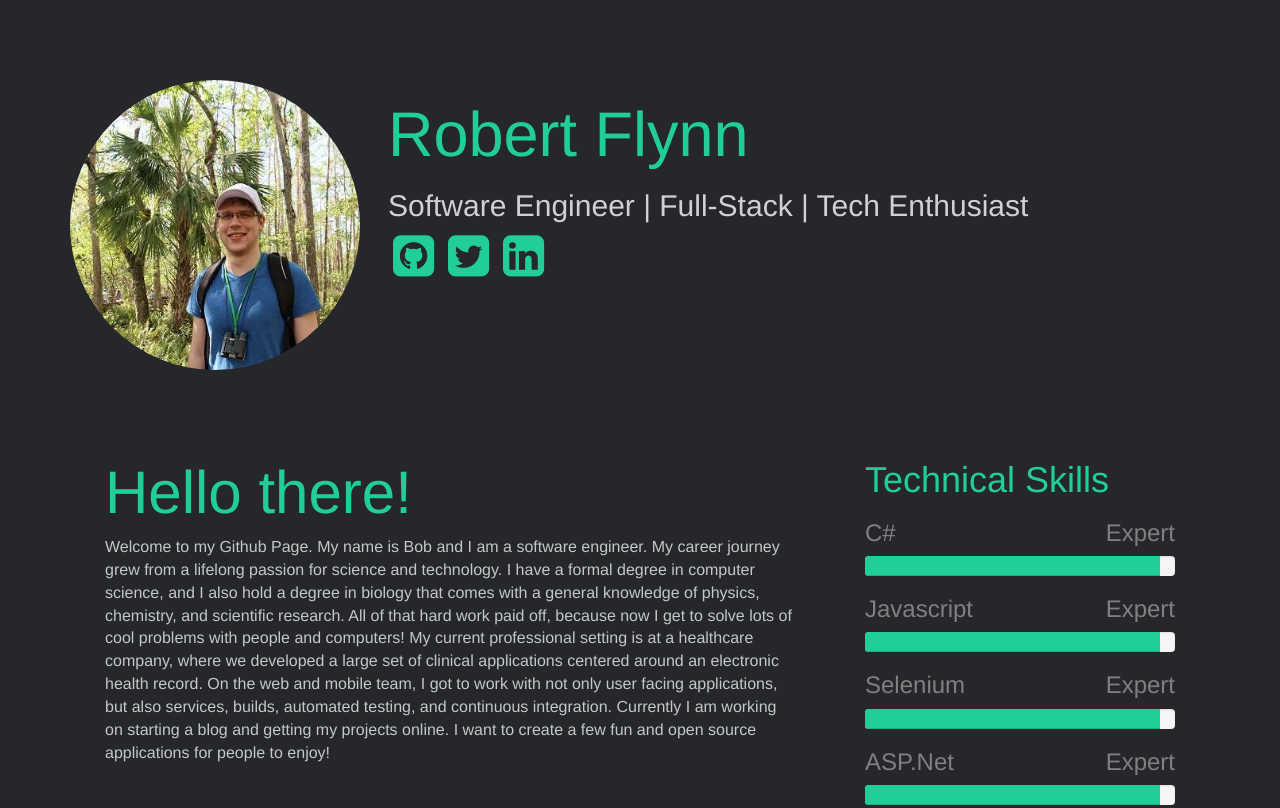
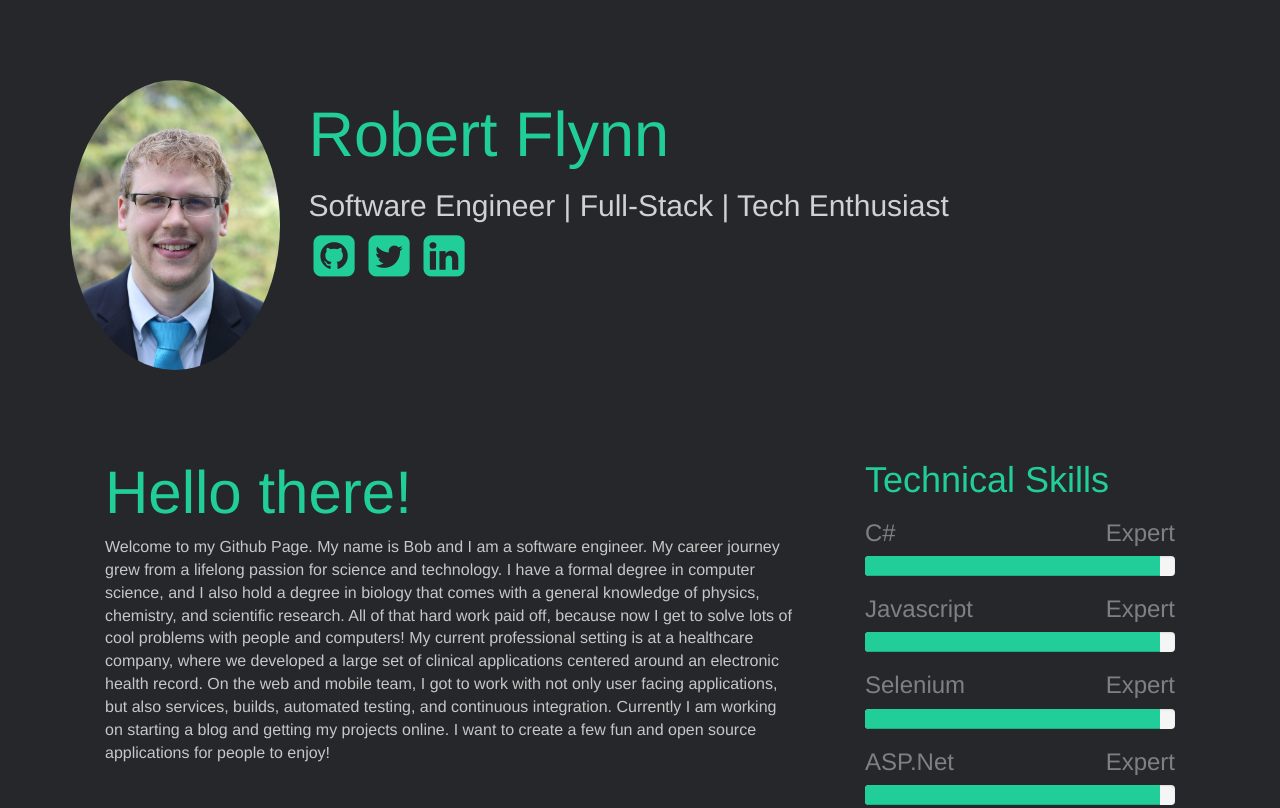
Before and after one commit to flynnrc/flynnrc.github.io, a website: page index.html in a window 1280 px wide. Shown: the top 808 px of the page. Drawn offline with nearby package versions, Linux system fonts and the light colour scheme.

Commit message:
Update index.html

```diff
--- a/index.html
+++ b/index.html
@@ -21,7 +21,7 @@
     <div class=".container-full">
         <div class="jumbotron">
             <div class="container">
-                <img class="pull-left-custom" src="./images/RobFlynn.jpg" style="max-height:290px;border-radius: 50%;"/>
+                <img class="pull-left-custom" src="./images/profile.png" style="max-height:290px;border-radius: 50%;"/>
                 <h1 class="name">Robert Flynn</h1>
                 <h2 class="desc">Software Engineer | Full-Stack | Tech Enthusiast </h2>
                 <ul class="social list-inline">
```
